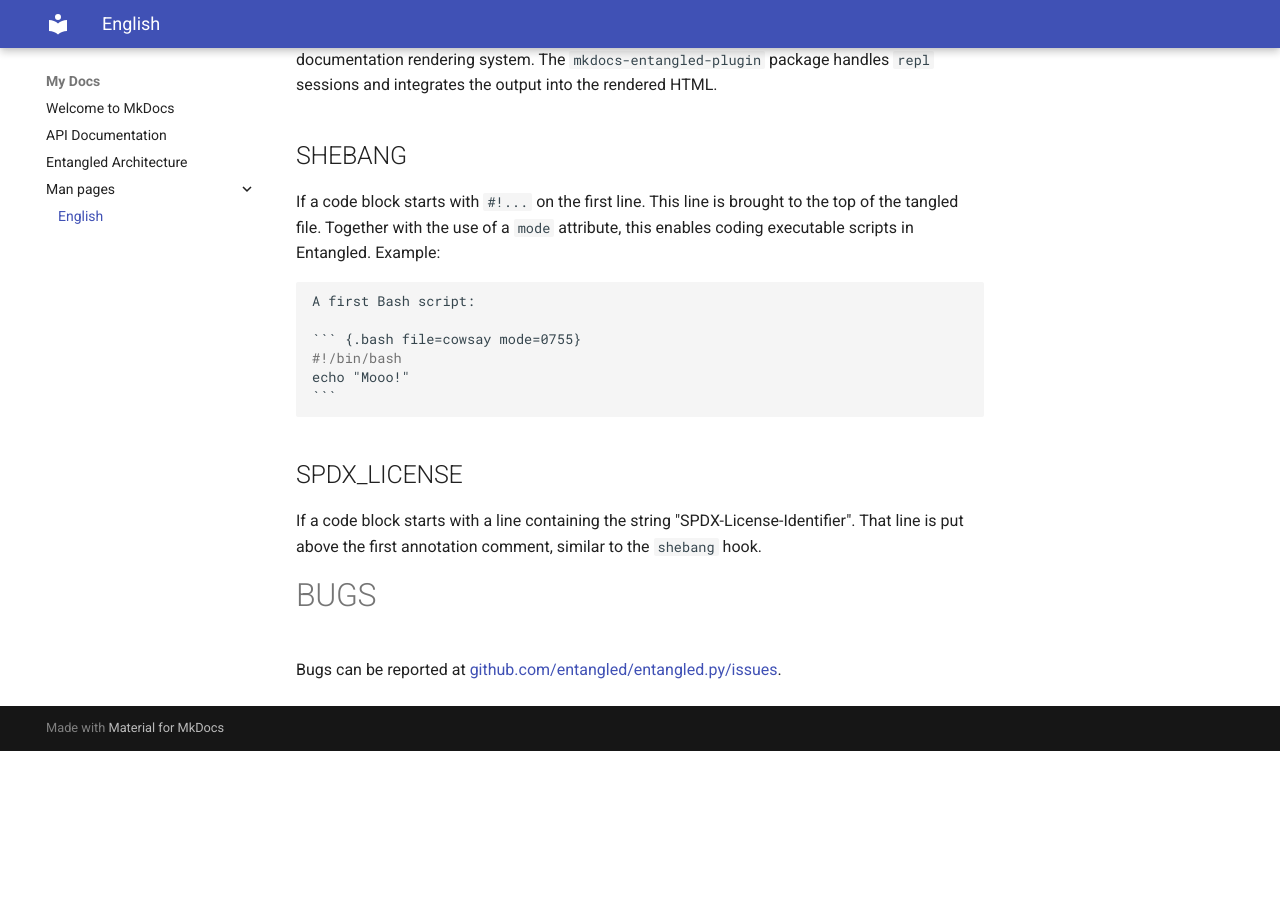
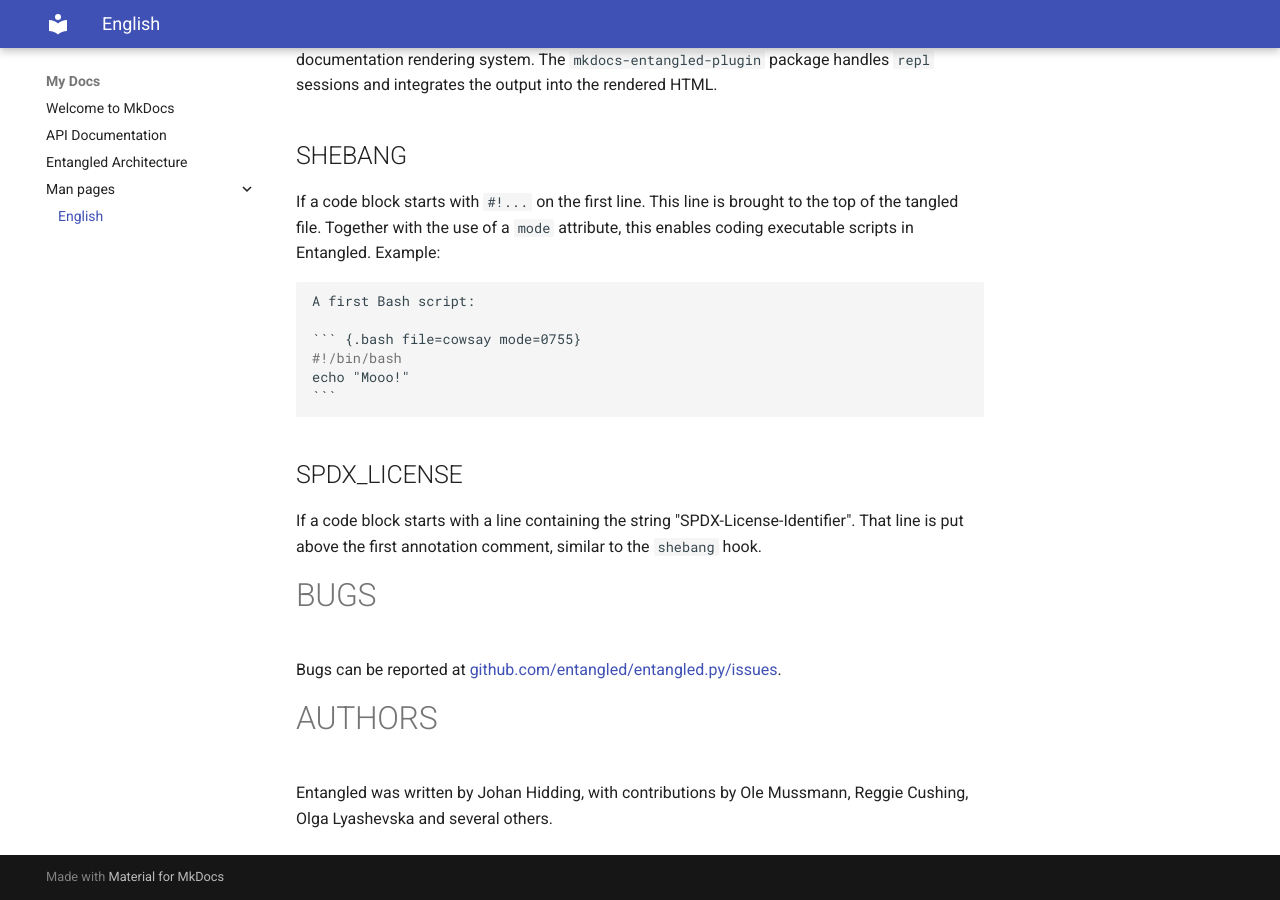
Before and after one commit to entangled/entangled.py, an MkDocs documentation site: the page built from docs/man-pages/english.md, in a window 1280 px wide and 900 px high, scrolled down 11248 px. Built offline with MkDocs 1.6.1 and Material for MkDocs 9.7.7, drawn with Linux system fonts in a browser that asks for light colours; before the commit the page ends 11999 px from its top, so only the background shows below that.

Commit message:
add authors sections to man page

```diff
--- a/docs/man-pages/english.md
+++ b/docs/man-pages/english.md
@@ -488,3 +488,8 @@
 ====
 
 Bugs can be reported at [github.com/entangled/entangled.py/issues](https://github.com/entangled/entangled.py/issues).
+
+AUTHORS
+=======
+
+Entangled was written by Johan Hidding, with contributions by Ole Mussmann, Reggie Cushing, Olga Lyashevska and several others.
```
Also changed, not shown: 1 other file.
